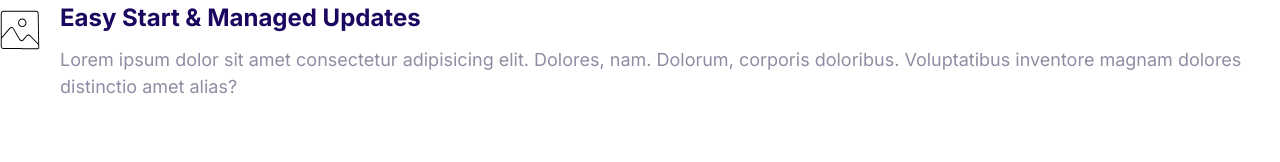
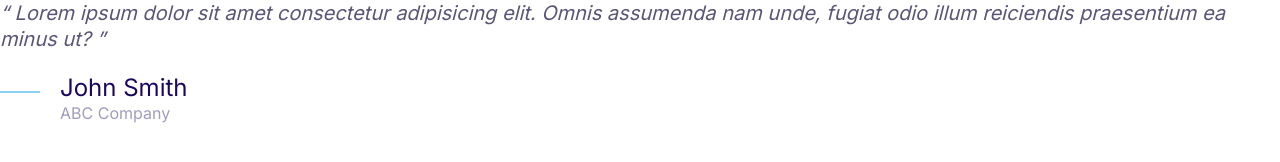
Before and after one commit to ivannetreba/mushify, a plain HTML site: page index.html in a window 1280 px wide. Drawn offline with Linux system fonts and the light colour scheme.

Commit message:
Define quotes component.

```diff
--- a/css/styles.css
+++ b/css/styles.css
@@ -4,6 +4,7 @@
   --color-accent: #ff3400;
   --color-headings: #1b0760;
   --color-body: #918ca4;
+  --color-body-darker: #5c5577;
   --color-border: #ccc;
   --border-radius: 30px;
 }
@@ -393,3 +394,54 @@ a {
 .media__image {
   margin-top: 1rem;
 }
+
+
+/* Quotes */
+
+.quote {
+  font-size: 3rem;
+  font-style: italic;
+  color: var(--color-body-darker);
+  line-height: 1.3;
+}
+
+.quote__text::before {
+  content: open-quote;
+}
+
+.quote__text::after {
+  content: close-quote;
+}
+
+.quote__author {
+  font-size: 3rem;
+  font-weight: 500;
+  font-style: normal;
+  margin-bottom: 0;
+}
+
+.quote__organization {
+  color: var(--color-headings);
+  opacity: 0.4;
+  font-size: 2rem;
+  font-style: normal;
+}
+
+.quote__line {
+  position: relative;
+  bottom: 10px;
+}
+
+@media screen and (min-width: 1024px) {
+  .quote {
+    font-size: 2rem;
+  }
+
+  .quote__author {
+    font-size: 2.4rem;
+  }
+
+  .quote__organization {
+    font-size: 1.6rem;
+  }
+}
--- a/index.html
+++ b/index.html
@@ -11,18 +11,23 @@
   <link rel="stylesheet" href="css/styles.css" />
 </head>
 <body>
+  <blockquore class="quote">
+    <p class="quote__text">
+      Lorem ipsum dolor sit amet consectetur adipisicing elit. Omnis assumenda nam unde, fugiat odio illum reiciendis praesentium ea minus ut?
+    </p>
+    <footer>
       <div class="media">
         <div class="media__image">
-        <svg class="icon icon--primary">
-          <use xlink:href="images/sprite.svg#snap"></use>
+            <svg class="icon icon--primary quote__line">
+              <use xlink:href="images/sprite.svg#line"></use>
             </svg>
         </div>
         <div class="media__body">
-      <h3 class="media__title">Easy Start & Managed Updates</h3>
-      <p>
-        Lorem ipsum dolor sit amet consectetur adipisicing elit. Dolores, nam. Dolorum, corporis doloribus. Voluptatibus inventore magnam dolores distinctio amet alias?
-      </p>
+          <h3 class="media__title quote__author">John Smith</h3>
+          <p class="quote__organization">ABC Company</p>
         </div>
       </div>
+    </footer>
+  </blockquore>
 </body>
 </html>
```
Also changed, not shown: components/quotes.html (added, +18 -0 lines). Lines whose indentation alone changed are shown as unchanged.
